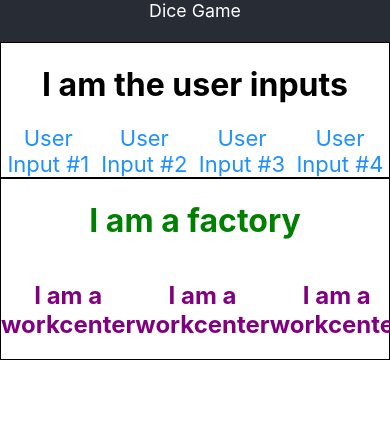
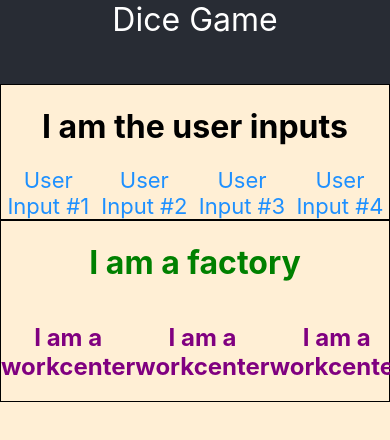
Before and after one commit to idugcoal/dice-game, a React (Create React App) app: page / in a window 390 px wide. Shown: the top 440 px of the page. Built offline with nearby package versions, Linux system fonts and the light colour scheme.

Commit message:
make more responsive

```diff
--- a/src/App.css
+++ b/src/App.css
@@ -1,26 +1,36 @@
 /* align-items: center; */
+* {
+  box-sizing: border-box;
+}
+body {
+  margin: 0;
+}
+
 .App {
   display: flex;
   flex-direction: column;
-  background-color: #282c34;
+  height: 100vh;
+}
+
+.App > * {
+  flex: 1 100%;
 }
 
 .App-header {
-  display: flex;
-  min-height: 5vh;
-  /* max-height: 10vh; */
+  justify-content: center;
+  font-size: 32px;
   text-align: center;
-  /* flex-direction: column;
-  align-items: center; */
-  justify-content: center;
-  font-size: calc(10px + 2vmin);
+  flex: 1 0 10%;
+  background: #282c34;
   color: white;
 }
 
 .Body {
-  background-color: #ffffff;
+  flex: 1 0 90%;
+  background: papayawhip;
 }
 
 .Factory {
   background-color: #888888;
+  display: 'flex';
 }
--- a/src/App.js
+++ b/src/App.js
@@ -6,11 +6,11 @@ import Factory from './components/factory'
 function App() {
   return (
     <div className='App'>
-      <header className='App-header'>Dice Game</header>
-      <body className='Body'>
+      <div className='App-header'>Dice Game</div>
+      <div className='Body'>
         <UserInputs className='User-Inputs' />
         <Factory className='Factory' />
-      </body>
+      </div>
     </div>
   )
 }
```
